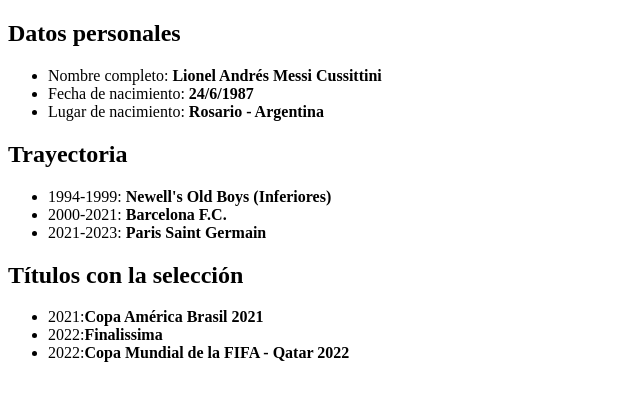
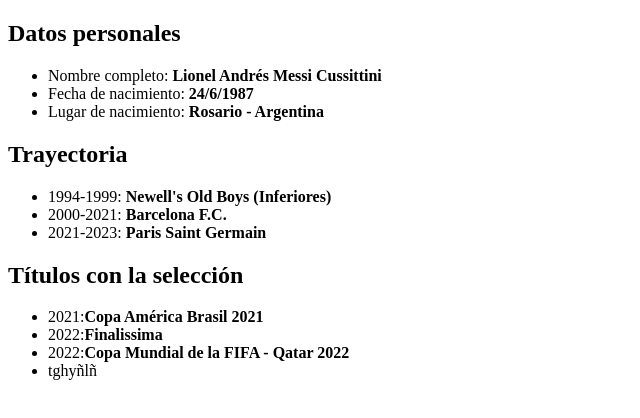
Before and after one commit to TamiCardozo/E1-Modulo-de-Dise-o-Web, a plain HTML site: page index.html in a window 1280 px wide. Shown: the part 60-478 px from the top of the page, without its empty margins (0-640 px from the left). Drawn offline with Linux system fonts and the light colour scheme.

Commit message:
Update index.html

```diff
--- a/index.html
+++ b/index.html
@@ -22,6 +22,7 @@
         <li>2021:<Strong>Copa América Brasil 2021</Strong></li>
         <li>2022:<strong>Finalissima</strong></li>
         <li>2022:<strong>Copa Mundial de la FIFA - Qatar 2022</strong></li>
+        <li> tghyñlñ</li>
     </ul>
 </body>
 </html>
```
